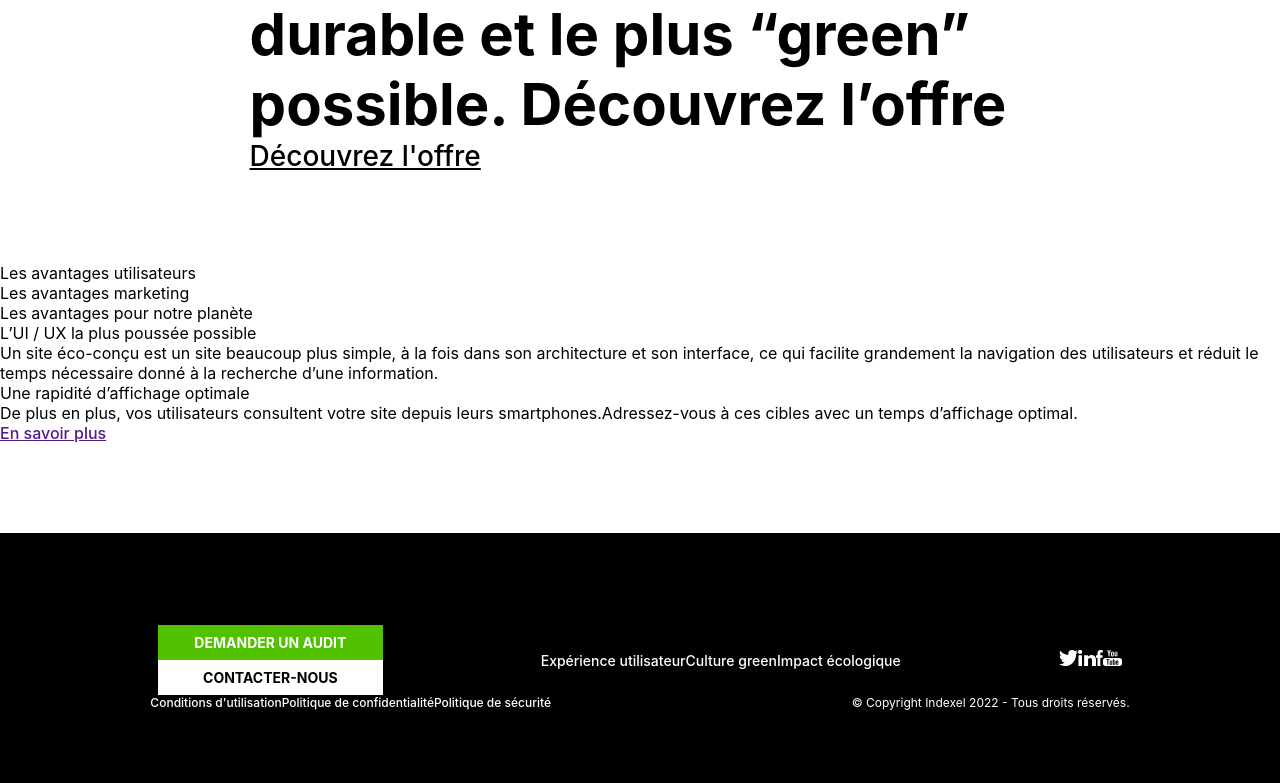
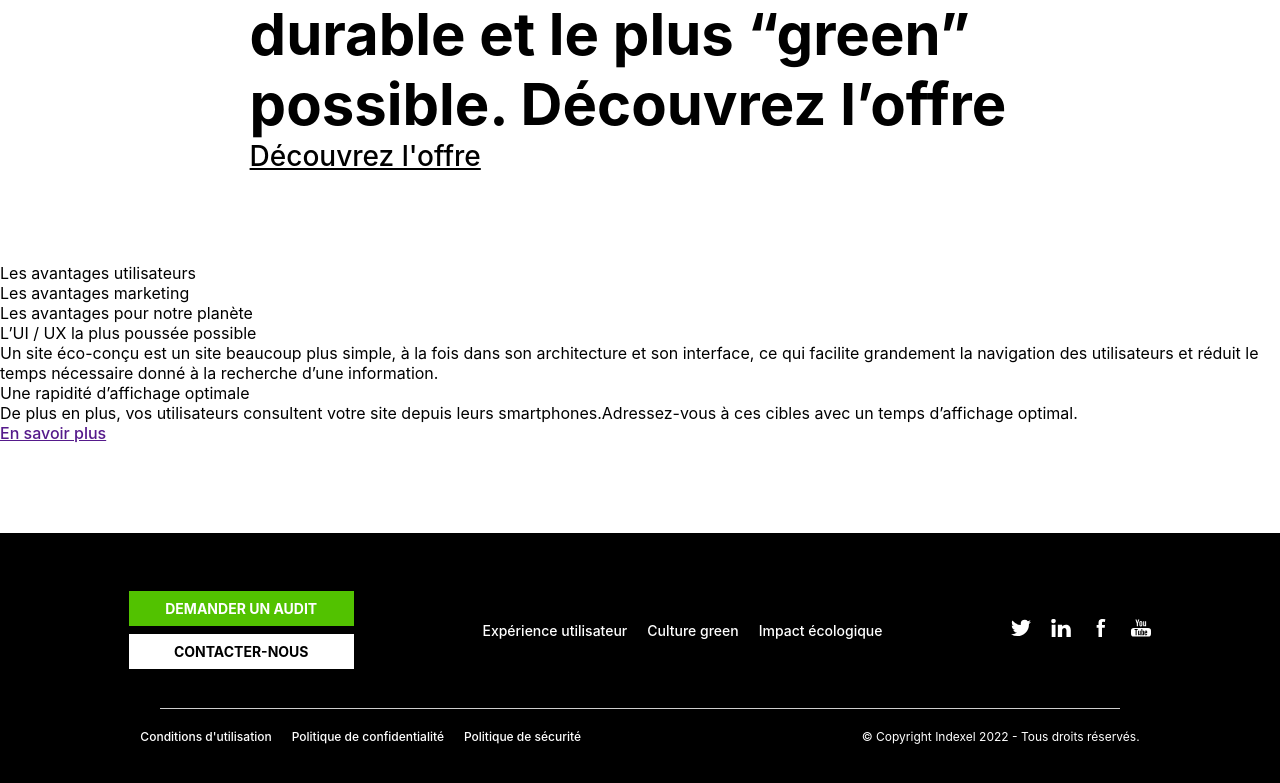
Before and after one commit to Indexel/gatsby_forestry, a Gatsby site: page / in a window 1280 px wide. Shown: the part 1235-2018 px from the top of the page. Built offline with nearby package versions, Linux system fonts and the light colour scheme; Gatsby itself is replaced by a stand-in of ours.

Commit message:
Dekstop css footer

```diff
--- a/src/assets/css/footer.css
+++ b/src/assets/css/footer.css
@@ -10,17 +10,28 @@
   background-color: #000;
 }
 .container-footer {
+  position: relative;
   display: flex;
   flex-direction: row;
   align-items: center;
   justify-content: space-evenly;
   width: 100%;
+  margin: 40px 0;
+}
+.container-footer::after {
+  content: '';
+  position: absolute;
+  bottom: -40px;
+  width: 75%;
+  height: 1px;
+  background-color: #cecece;
 }
 .bottom-footer {
   display: flex;
   flex-direction: row;
   justify-content: space-around;
   width: 100%;
+  margin: 20px 0 40px;
 }
 .button-audit-footer,
 .sitemap-container-footer a,
@@ -32,6 +43,14 @@
 .button-container-footer a,
 .sitemap-container-footer a {
   font-size: 14px;
+  transition: 0.3s;
+}
+.link-margin-right {
+  margin-right: 20px;
+}
+.sitemap-container-footer a:hover {
+  color: #52c200;
+  transition: 0.3s;
 }
 .bottom-footer {
   font-size: 12px;
@@ -48,16 +67,34 @@
   align-items: center;
   width: 225px;
   height: 35px;
+  transition: 0.3s;
 }
 .button-audit-footer {
   background-color: #52c200;
+  margin-bottom: 8px;
+}
+.button-audit-footer:hover {
+  color: #52c200;
+  background-color: #fff;
+  transition: 0.3s;
 }
 .button-contact-footer {
   color: #000;
   background-color: #fff;
   text-decoration: none;
 }
+.button-contact-footer:hover {
+  color: #fff;
+  background-color: #52c200;
+  transition: 0.3s;
+}
 .socialmedia-footer a img {
-  max-width: 20px;
-  height: 16px;
+  width: 20px;
+  height: 18px;
+  transition: 0.3s;
 }
+.socialmedia-footer a img:hover {
+  filter: invert(65%) sepia(93%) saturate(1352%) hue-rotate(87deg)
+    brightness(119%) contrast(119%);
+  transition: 0.3s;
+}
--- a/src/assets/css/navBar.css
+++ b/src/assets/css/navBar.css
@@ -5,7 +5,7 @@
   flex-direction: row;
   align-items: center;
   justify-content: space-around;
-  position: fixed;
+  position: absolute;
   width: 100%;
   height: 80px;
   z-index: 10;
--- a/src/components/layouts/footer.js
+++ b/src/components/layouts/footer.js
@@ -19,18 +19,22 @@ const Footer = () => {
           </Link>
         </div>
         <div className="sitemap-container-footer">
-          <Link to="">Expérience utilisateur</Link>
-          <Link to="">Culture green</Link>
+          <Link to="" className="link-margin-right">
+            Expérience utilisateur
+          </Link>
+          <Link to="" className="link-margin-right">
+            Culture green
+          </Link>
           <Link to="">Impact écologique</Link>
         </div>
         <div className="socialmedia-footer">
-          <Link to="">
+          <Link to="" className="link-margin-right">
             <img src={twitter} alt="twitter" />
           </Link>
-          <Link to="">
+          <Link to="" className="link-margin-right">
             <img src={linkedin} alt="linekdin" />
           </Link>
-          <Link to="">
+          <Link to="" className="link-margin-right">
             <img src={facebook} alt="facebook" />
           </Link>
           <Link to="">
@@ -40,8 +44,12 @@ const Footer = () => {
       </div>
       <div className="bottom-footer">
         <div className="politique-footer">
-          <Link to="">Conditions d'utilisation</Link>
-          <Link to="">Politique de confidentialité</Link>
+          <Link to="" className="link-margin-right">
+            Conditions d'utilisation
+          </Link>
+          <Link to="" className="link-margin-right">
+            Politique de confidentialité
+          </Link>
           <Link to="">Politique de sécurité</Link>
         </div>
         <div className="copyright-footer">
```
